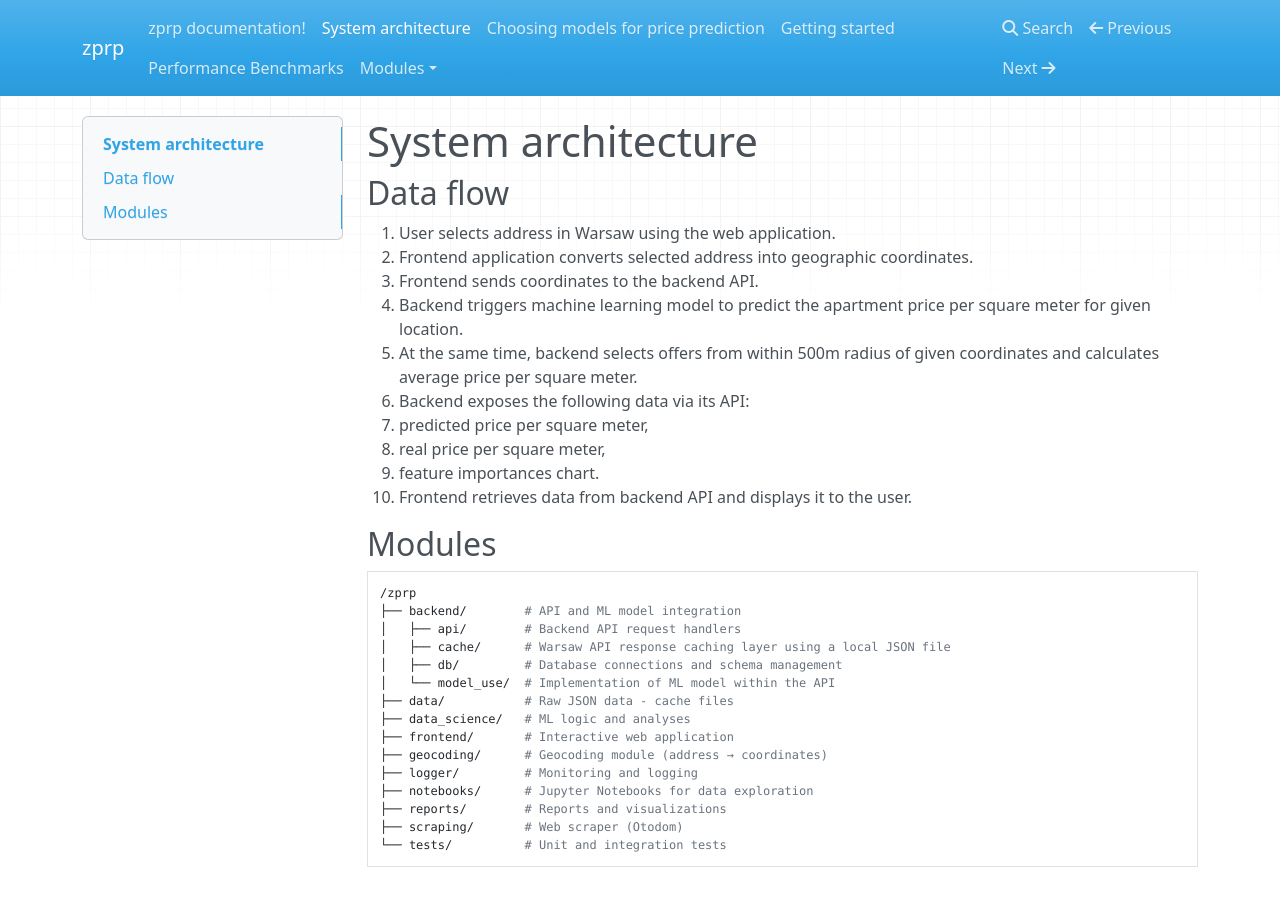
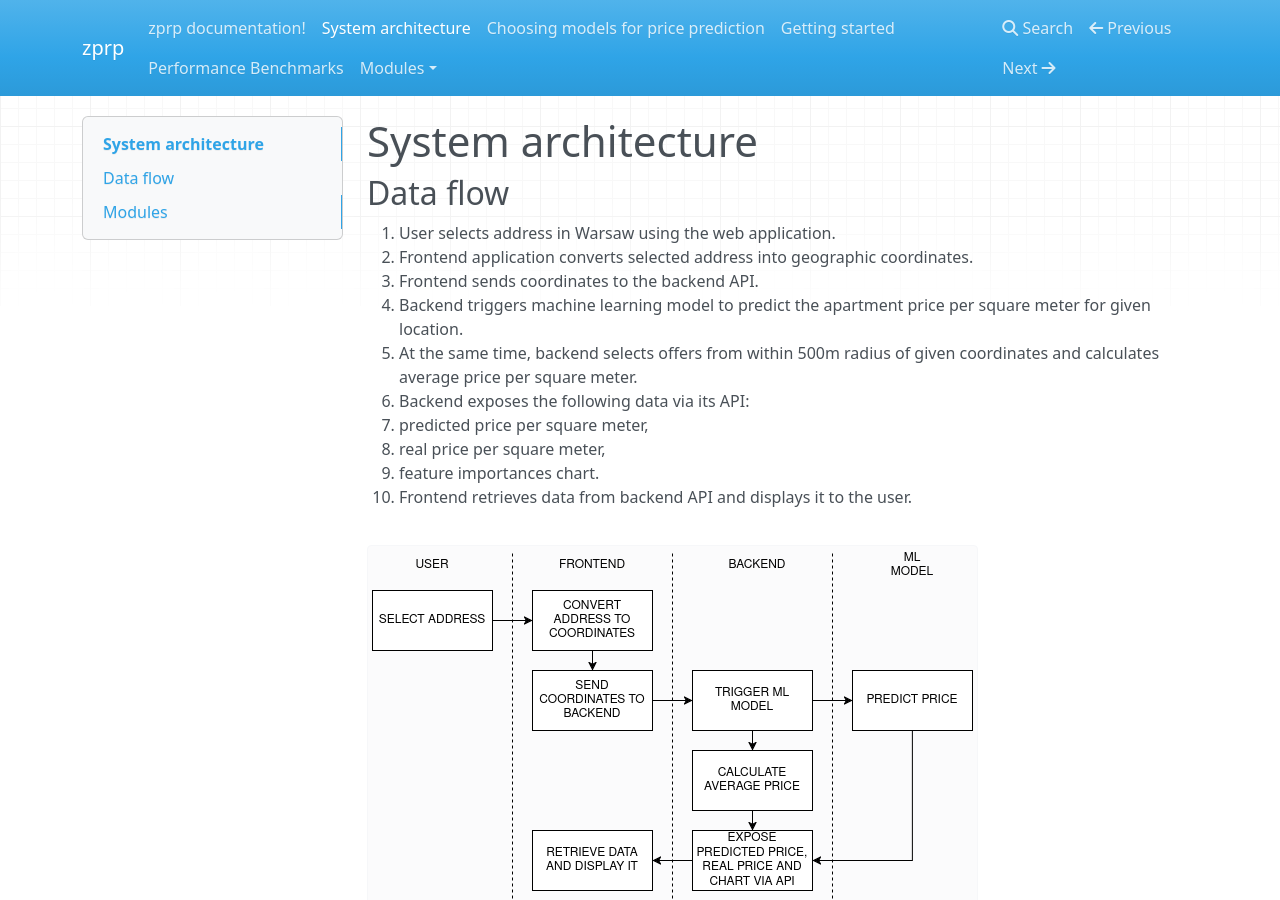
Before and after one commit to czarodziejszyn/zprp, an MkDocs documentation site: the page built from zprp/docs/docs/architecture.md, in a window 1280 px wide and 900 px high. Built offline with MkDocs 1.6.1, drawn with Linux system fonts in a browser that asks for light colours; nearby versions of some CDN libraries.

Commit message:
feat: flow chart added

````diff
--- a/zprp/docs/docs/architecture.md
+++ b/zprp/docs/docs/architecture.md
@@ -12,6 +12,8 @@
   - real price per square meter,
   - feature importances chart.
 7. Frontend retrieves data from backend API and displays it to the user.
+
+![System workflow diagram](flow_chart_zprp.png)
 
 ## Modules
 ```
````
Also changed, not shown: zprp/docs/docs/flow_chart_zprp.png (added).
